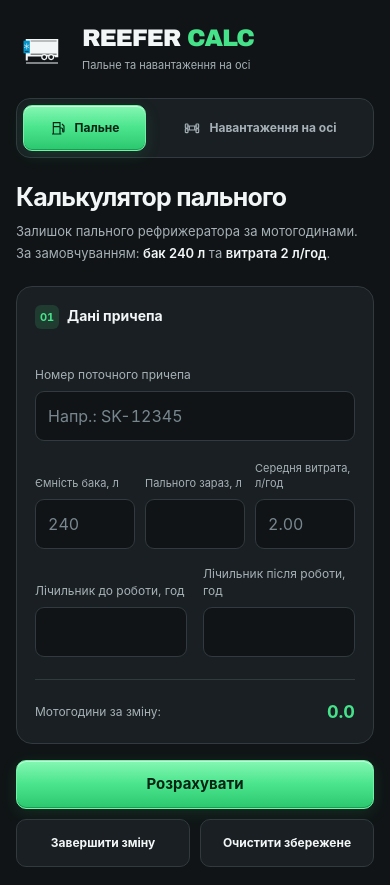
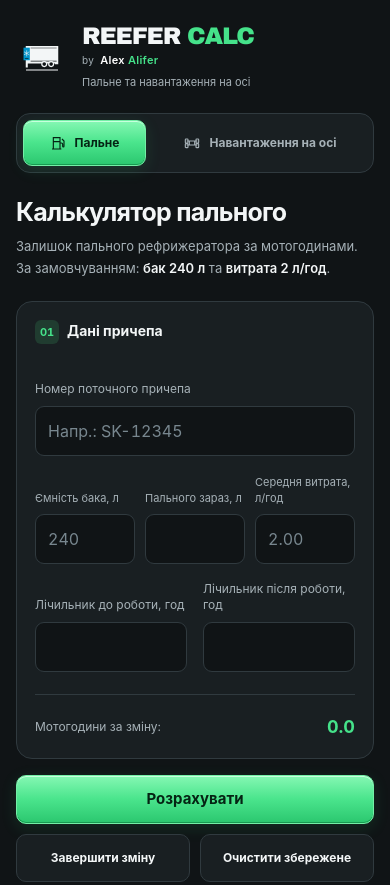
Before and after one commit to aalifer/reefercalc, a plain HTML site: page index.html in a window 390 px wide. Shown: the top 885 px of the page. Drawn offline with Linux system fonts and the light colour scheme.

Commit message:
Add responsive by Alex Alifer signature to header

```diff
--- a/index.html
+++ b/index.html
@@ -22,7 +22,13 @@
   <div class="container">
     <header class="header">
       <img class="brand-icon" src="./app-icon.svg" alt="" width="64" height="64" />
-      <div><div class="brand-name">REEFER <span>CALC</span></div><div class="brand-caption">Пальне та навантаження на осі</div></div>
+      <div class="brand-lockup">
+        <div class="brand-title">
+          <div class="brand-name">REEFER <span>CALC</span></div>
+          <div class="brand-credit"><span class="credit-by">by</span> <span class="credit-first">Alex</span> <span class="credit-last">Alifer</span></div>
+        </div>
+        <div class="brand-caption">Пальне та навантаження на осі</div>
+      </div>
     </header>
     <nav class="pageMenu" aria-label="Розділи калькулятора">
       <div class="pageMenuOptions" role="tablist" aria-label="Калькулятори">
--- a/styles.css
+++ b/styles.css
@@ -23,8 +23,14 @@ button { cursor: pointer; -webkit-tap-highlight-color: transparent; }
 .container { width: 100%; max-width: 1120px; margin: auto; }
 .header { display: flex; align-items: center; gap: 14px; padding: 8px 0 26px; }
 .brand-icon { width: 64px; height: 64px; flex: none; }
+.brand-lockup { min-width: 0; }
+.brand-title { display: flex; flex-wrap: wrap; align-items: baseline; column-gap: 18px; row-gap: 6px; }
 .brand-name { font: 900 clamp(24px, 4vw, 32px)/1 "Arial Black", "Segoe UI", sans-serif; letter-spacing: -1.2px; }
 .brand-name span { color: var(--green); }
+.brand-credit { padding-left: 16px; border-left: 1px solid var(--stroke); font-size: 12px; line-height: 1.2; font-weight: 600; letter-spacing: .3px; white-space: nowrap; }
+.credit-by { margin-right: 3px; color: var(--muted); font-size: 10px; font-weight: 400; }
+.credit-first { color: #fff; }
+.credit-last { color: var(--green); }
 .brand-caption { margin-top: 7px; color: var(--muted); font-size: 12px; }
 .pageMenu { margin-bottom: 28px; }
 .pageMenuOptions { display: flex; gap: 8px; padding: 6px; width: fit-content; max-width: 100%; border: 1px solid var(--stroke); border-radius: 14px; background: var(--surface); }
@@ -116,6 +122,8 @@ button:focus-visible { outline: 2px solid var(--green); outline-offset: 4px; }
   .container { max-width: 540px; }
   .header { padding-bottom: 22px; }
   .brand-icon { width: 52px; height: 52px; }
+  .brand-title { flex-direction: column; align-items: flex-start; gap: 6px; }
+  .brand-credit { padding-left: 0; border-left: 0; font-size: 11px; }
   .brand-caption { font-size: 11px; }
   .pageMenu { margin-bottom: 24px; }
   .pageMenuOptions { width: 100%; }
```
